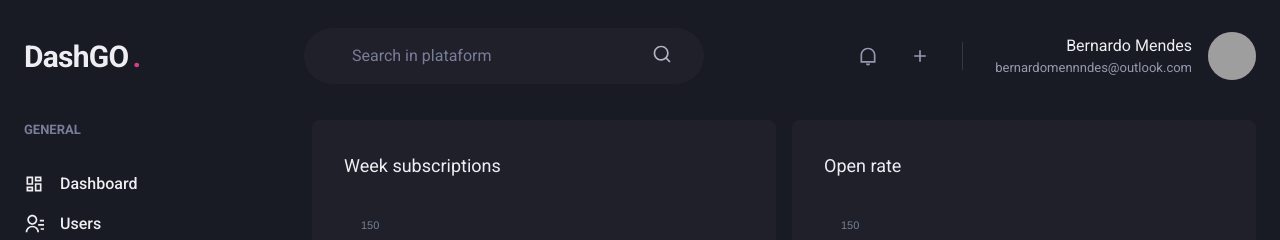
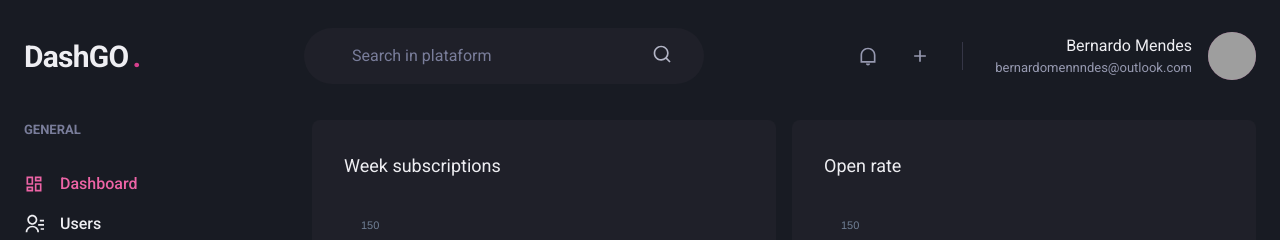
Before and after one commit to Bernardomennndes/dashgo, a Next.js app: page /dashboard in a window 1280 px wide. Shown: the top 240 px of the page. Built offline with nearby package versions, Linux system fonts and the light colour scheme; grey boxes are pictures that could not be loaded.

Commit message:
Functional: Indicate Active Link

```diff
--- /dev/null
+++ b/src/components/ActiveLink.tsx
@@ -0,0 +1,34 @@
+import Link, { LinkProps } from "next/link";
+import { useRouter } from "next/router";
+import { cloneElement, ReactElement } from "react";
+
+interface ActiveLinkProps extends LinkProps {
+    children: ReactElement;
+    shouldMatchExactHref?: boolean;
+}
+
+export function ActiveLink({ children, shouldMatchExactHref = false, ...rest }: ActiveLinkProps) {
+
+    const { asPath } = useRouter();
+
+    let isActive = false;
+
+    if (shouldMatchExactHref && (asPath === rest.href || asPath === rest.as)) {
+        isActive = true;
+    }
+
+    if (!shouldMatchExactHref &&
+        (asPath.startsWith(String(rest.href)) ||
+            asPath.startsWith(String(rest.as))
+        )) {
+        isActive = true;
+    }
+
+    return (
+        <Link {...rest}>
+            {cloneElement(children, {
+                color: isActive ? 'pink.400' : 'gray.50'
+            })}
+        </Link>
+    );
+}
--- a/src/components/Sidebar/NavLink.tsx
+++ b/src/components/Sidebar/NavLink.tsx
@@ -2,7 +2,7 @@ import { ElementType } from "react";
 
 import { Icon, Text, Link as ChakraLink, LinkProps as ChakraLinkProps } from "@chakra-ui/react";
 
-import Link from 'next/link';
+import { ActiveLink } from "../ActiveLink";
 
 interface NavLinkProps extends ChakraLinkProps {
     icon: ElementType;
@@ -12,11 +12,11 @@ interface NavLinkProps extends ChakraLinkProps {
 
 export function NavLink({ icon, children, href, ...rest }: NavLinkProps) {
     return (
-        <Link href={href} passHref >
+        <ActiveLink href={href} passHref >
             <ChakraLink display="flex" alignItems="center" {...rest} >
                 <Icon as={icon} fontSize="20" />
                 <Text ml="4" fontWeight="medium">{children}</Text>
             </ChakraLink>
-        </Link>
+        </ActiveLink>
     );
 }
```
